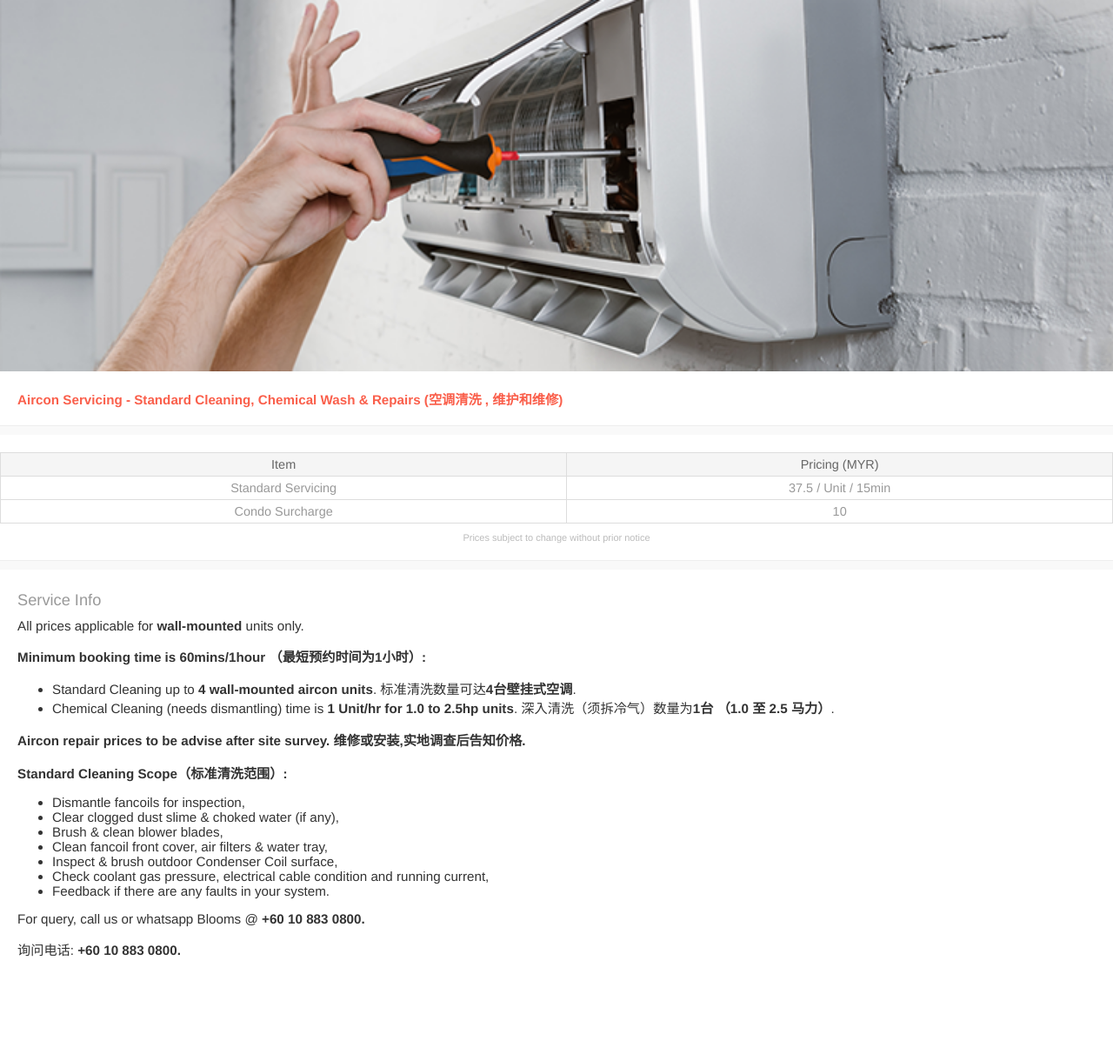
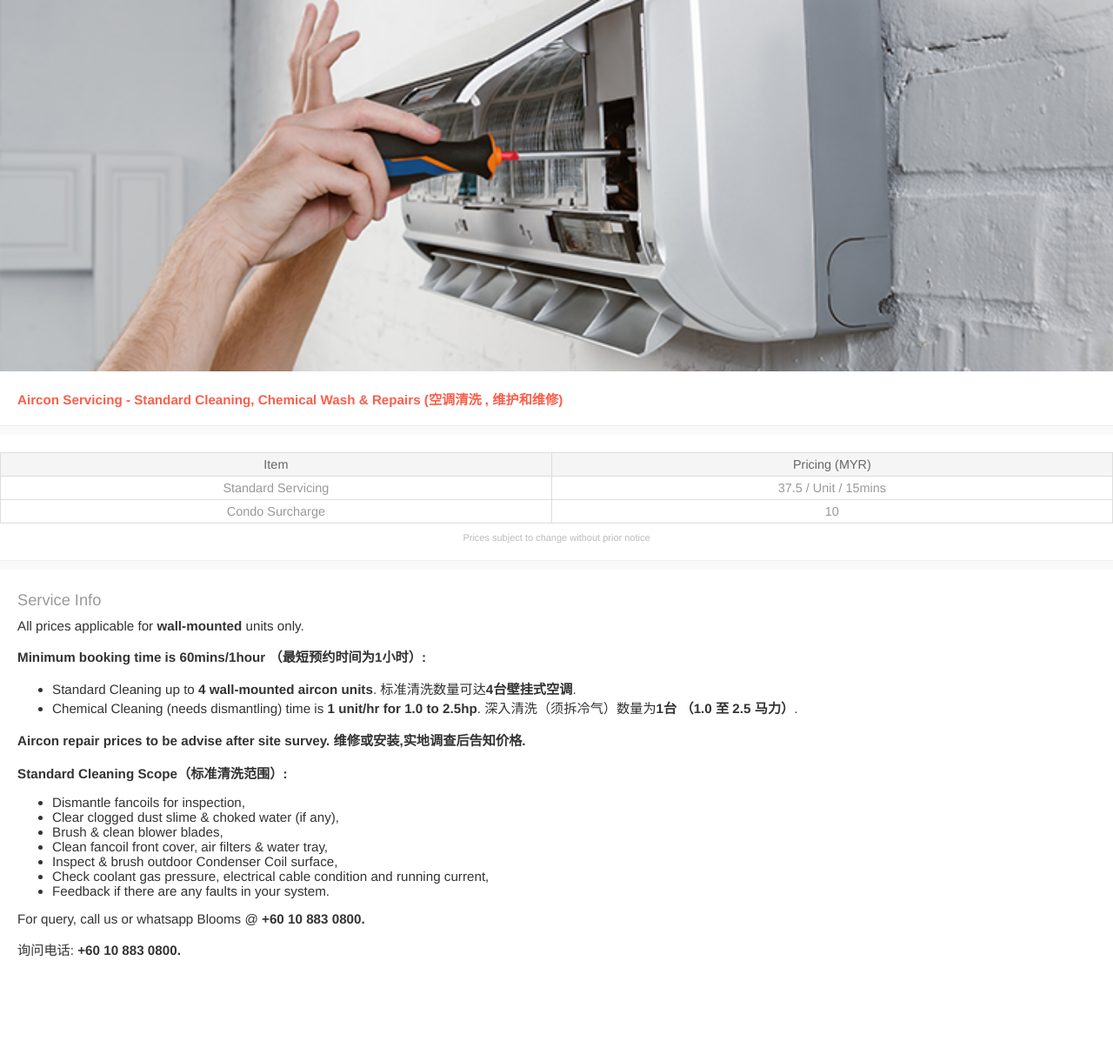
Before and after one commit to blooms-singapore/pages, a Jekyll site: the page built from en/services/myr/aircon.html, in a window 1280 px wide. Shown: the whole page at 87% size. Built offline with Jekyll 4.4.1, drawn with Linux system fonts in a browser that asks for light colours.

Commit message:
Update aircon.html

```diff
--- a/en/services/myr/aircon.html
+++ b/en/services/myr/aircon.html
@@ -14,7 +14,7 @@ layout: service
     <tbody>
       <tr>
         <td>Standard Servicing</td>
-        <td>37.5<span> / Unit<span> / 15min</span></td>
+        <td>37.5<span> / Unit<span> / 15mins</span></td>
       </tr>
       <tr>
         <td>Condo Surcharge</td>
@@ -39,7 +39,7 @@ layout: service
         <strong>Minimum booking time is 60mins/1hour （最短预约时间为1小时）:</strong>
         <ul>
           <li>Standard Cleaning up to <strong>4 wall-mounted aircon units</strong>. 标准清洗数量可达<strong>4台壁挂式空调</strong>.</li>
-          <li>Chemical Cleaning (needs dismantling) time is <strong>1 Unit/hr for 1.0 to 2.5hp units</strong>. 深入清洗（须拆冷气）数量为<strong>1台 （1.0 至 2.5 马力）</strong>.</li>
+          <li>Chemical Cleaning (needs dismantling) time is <strong>1 unit/hr for 1.0 to 2.5hp</strong>. 深入清洗（须拆冷气）数量为<strong>1台 （1.0 至 2.5 马力）</strong>.</li>
     </ul>
       <p>
        <p>
```
